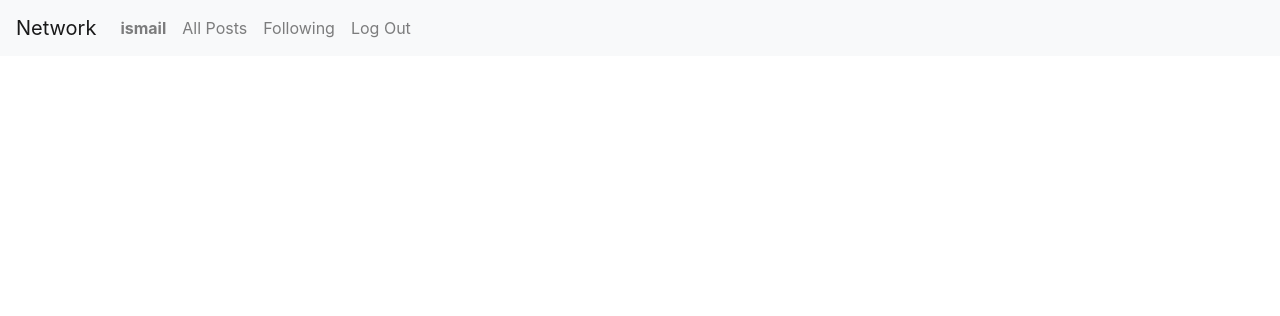
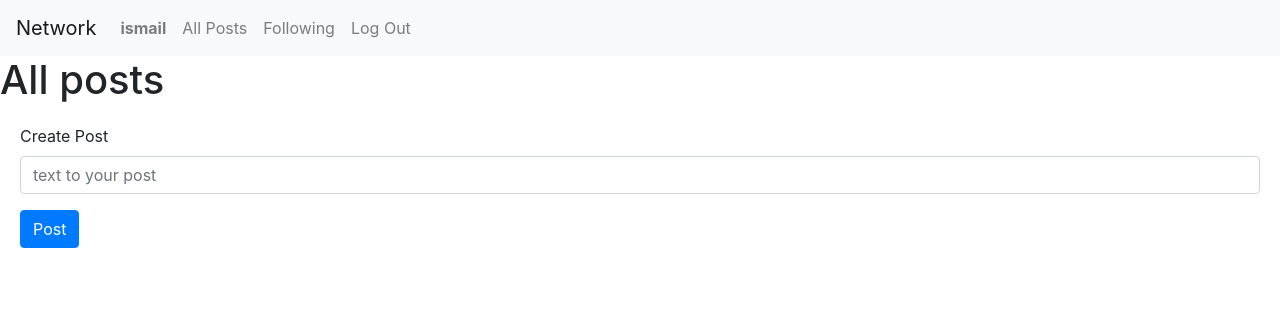
Before and after one commit to 808thlife/cs50w-network, a Django app: page / in a window 1280 px wide. Shown: the top 316 px of the page. Run offline with Django 3.2, Linux system fonts and the light colour scheme; a user stored in the database is signed in; data that the repository does not hold is empty; some libraries are stand-ins or nearby versions.

Commit message:
Updated index page

```diff
--- a/network/models.py
+++ b/network/models.py
@@ -7,11 +7,10 @@ class User(AbstractUser):
 
 class Post(models.Model):
     owner = models.ForeignKey(User, related_name = "owner", on_delete=models.CASCADE)
-    photo = models.ImageField()
     text = models.TextField()
     timestamp = models.DateTimeField(auto_now_add=True)
     def __str__(self):
-        return f"post by "
+        return f"post by {self.owner}"
 
 class Like(models.Model):
     post = models.ForeignKey(Post, related_name = "liked", on_delete = models.CASCADE)
--- /dev/null
+++ b/network/static/network/js/index.js
@@ -0,0 +1,9 @@
+document.addEventListener("DOMContentLoaded", ()=>{
+
+});
+
+function load_page(page){
+
+}
+
+// will do somehing with it later when ill be able to write APIS SPA
--- a/network/templates/network/index.html
+++ b/network/templates/network/index.html
@@ -1,5 +1,33 @@
 {% extends "network/layout.html" %}
 
 {% block body %}
+<h1>All posts</h1>
+
+{% if request.user.is_authenticated %}
+<ul class="list-group list-group-flush">
+<li class="list-group-item">
+    <form action="{% url 'core:createPost' %}" method = "POST" >
+    {% csrf_token %}
+    <div class="form-group">
+      <label for="post-text">Create Post</label>
+      <input type="text" class="form-control" name = "post-text" id="post-text" placeholder="text to your post">
+    </div>
+    <button type="submit" class="btn btn-primary">Post</button>
+</form></li>
+
+</ul>
+{% endif %}
+{% for post in posts %}
+<div class="border border-secondary">
+<div class="list-group">
+    <div class="d-flex w-100 justify-content-between">
+      <h5 class="mb-1">Posted by: {{post.owner}}</h5>
+      <small class="text-muted">{{post.timestamp}}</small>
+    </div>
+    <p class="mb-1">{{post.text}}</p>
+    <span class = "d-flex"><button type="button" class="btn btn-outline-danger"><i  class="bi bi-balloon-heart">Like</i></button></span>{% if post.owner == request.user %} <a href = "#">Edit</a>{% endif %}
+</div>
+</div>
+{% endfor %}
 
 {% endblock %}
--- a/network/templates/network/layout.html
+++ b/network/templates/network/layout.html
@@ -4,8 +4,10 @@
 <html lang="en">
     <head>
         <title>{% block title %}Social Network{% endblock %}</title>
+        <script src="{% static 'network/js/awesome-fonts.js' %}" crossorigin="anonymous"></script>
+        <link rel="stylesheet" href="https://cdn.jsdelivr.net/npm/bootstrap-icons@1.10.5/font/bootstrap-icons.css">
         <link rel="stylesheet" href="https://stackpath.bootstrapcdn.com/bootstrap/4.4.1/css/bootstrap.min.css" integrity="sha384-Vkoo8x4CGsO3+Hhxv8T/Q5PaXtkKtu6ug5TOeNV6gBiFeWPGFN9MuhOf23Q9Ifjh" crossorigin="anonymous">
-        <link href="{% static 'network/styles.css' %}" rel="stylesheet">
+        <link href="{% static 'network/css/styles.css' %}" rel="stylesheet">
     </head>
     <body>
 
@@ -20,21 +22,21 @@
                     </li>
                 {% endif %}
                 <li class="nav-item">
-                  <a class="nav-link" href="{% url 'index' %}">All Posts</a>
+                  <a class="nav-link" href="{% url 'core:index' %}">All Posts</a>
                 </li>
                 {% if user.is_authenticated %}
                     <li class="nav-item">
                         <a class="nav-link" href="#">Following</a>
                     </li>
                     <li class="nav-item">
-                        <a class="nav-link" href="{% url 'logout' %}">Log Out</a>
+                        <a class="nav-link" href="{% url 'core:logout' %}">Log Out</a>
                     </li>
                 {% else %}
                     <li class="nav-item">
-                        <a class="nav-link" href="{% url 'login' %}">Log In</a>
+                        <a class="nav-link" href="{% url 'core:login' %}">Log In</a>
                     </li>
                     <li class="nav-item">
-                        <a class="nav-link" href="{% url 'register' %}">Register</a>
+                        <a class="nav-link" href="{% url 'core:register' %}">Register</a>
                     </li>
                 {% endif %}
               </ul>
@@ -45,5 +47,6 @@
             {% block body %}
             {% endblock %}
         </div>
+        <script src = "{% static 'network/js/index.js' %}"></script>
     </body>
 </html>
--- a/network/urls.py
+++ b/network/urls.py
@@ -3,9 +3,12 @@ from django.urls import path
 
 from . import views
 
+app_name ="core"
+
 urlpatterns = [
     path("", views.index, name="index"),
     path("login", views.login_view, name="login"),
     path("logout", views.logout_view, name="logout"),
-    path("register", views.register, name="register")
+    path("register", views.register, name="register"),
+    path("create", views.createPost, name = "createPost")
 ]
--- a/network/views.py
+++ b/network/views.py
@@ -1,14 +1,16 @@
 from django.contrib.auth import authenticate, login, logout
 from django.db import IntegrityError
-from django.http import HttpResponse, HttpResponseRedirect
+from django.http import HttpResponse, HttpResponseRedirect, JsonResponse
 from django.shortcuts import render
 from django.urls import reverse
 
-from .models import User
+from .models import *
 
 
 def index(request):
-    return render(request, "network/index.html")
+    posts = Post.objects.all().order_by("-timestamp")
+    context = {"posts": posts}
+    return render(request, "network/index.html", context)
 
 
 def login_view(request):
@@ -22,7 +24,7 @@ def login_view(request):
         # Check if authentication successful
         if user is not None:
             login(request, user)
-            return HttpResponseRedirect(reverse("index"))
+            return HttpResponseRedirect(reverse("core:index"))
         else:
             return render(request, "network/login.html", {
                 "message": "Invalid username and/or password."
@@ -33,7 +35,7 @@ def login_view(request):
 
 def logout_view(request):
     logout(request)
-    return HttpResponseRedirect(reverse("index"))
+    return HttpResponseRedirect(reverse("core:index"))
 
 
 def register(request):
@@ -58,6 +60,14 @@ def register(request):
                 "message": "Username already taken."
             })
         login(request, user)
-        return HttpResponseRedirect(reverse("index"))
+        return HttpResponseRedirect(reverse("core:index"))
     else:
         return render(request, "network/register.html")
+
+def createPost(request):
+    if request.method == "POST":
+        text = request.POST.get("post-text")
+        owner = request.user
+        f = Post(text = text, owner = owner )
+        f.save()
+        return HttpResponseRedirect(reverse("core:index"))
```
Also changed, not shown: network/static/network/styles/styles.css (added, +12 -0 lines), db.sqlite3, network/migrations/0002_remove_post_photo.py (added), network/static/network/js/awesome-fonts.js (added), network/static/network/styles.css (deleted).
